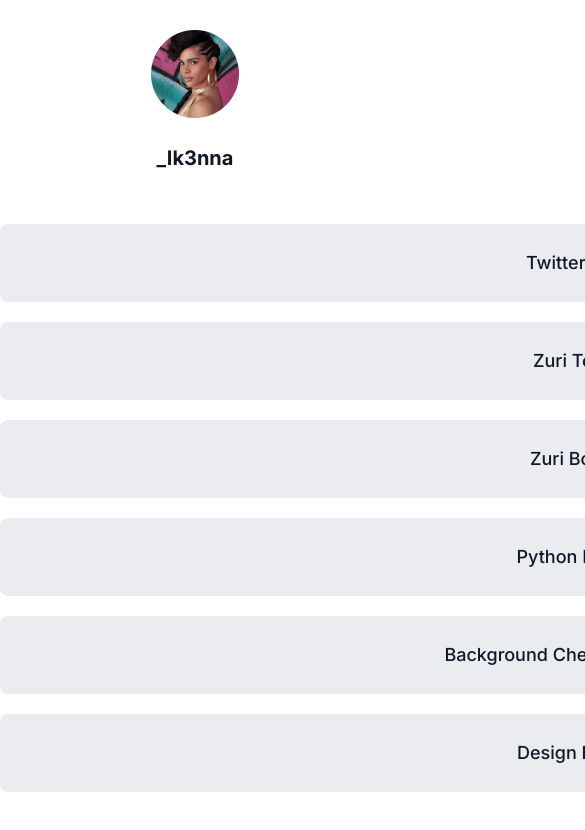
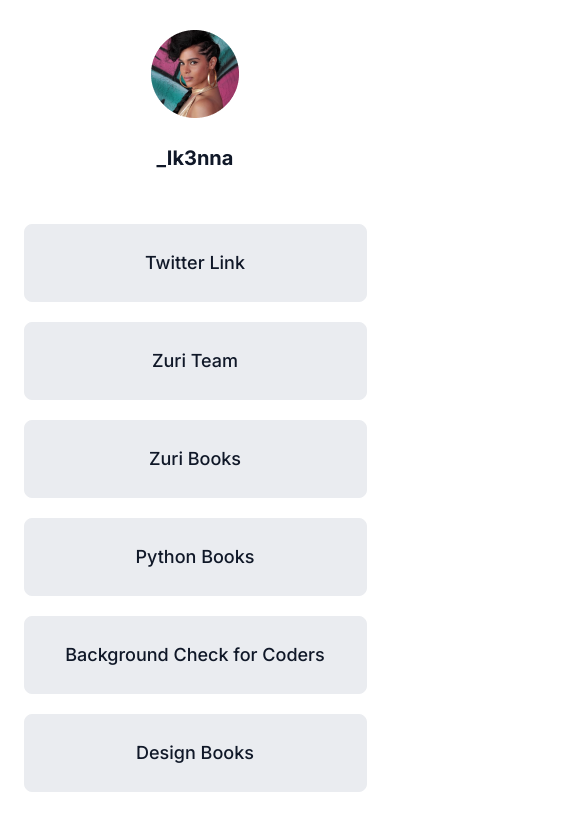
Before and after one commit to Ik3nna/HNG-Internship, a React (Create React App) app in the folder Task1/: page / in a window 390 px wide. Shown: the top 830 px of the page, 585 px wide, since content can reach past the window. Built offline with nearby package versions, Linux system fonts and the light colour scheme.

Commit message:
Responsiveness across devices

```diff
--- a/Task1/src/data.js
+++ b/Task1/src/data.js
@@ -1,32 +1,32 @@
 export const links = [
     {
         id: 1,
-        name: "twitter link",
+        name: "Twitter Link",
         linkTo: "https://twitter.com/_ik3nna"
     },
     {
         id: 2,
-        name: "zuri team",
+        name: "Zuri Team",
         linkTo: "https://training.zuri.team"
     },
     {
         id: 3,
-        name: "zuri books",
+        name: "Zuri Books",
         linkTo: "http://books.zuri.team"
     },
     {
         id: 4,
-        name: "python books",
+        name: "Python Books",
         linkTo: "https://books.zuri.team/python-for-beginners?ref_id=ikenna"
     },
     {
         id: 5,
-        name: "background check for coders",
+        name: "Background Check for Coders",
         linkTo: "https://background.zuri.team"
     },
     {
         id: 6,
-        name: "design books",
+        name: "Design Books",
         linkTo: "https://books.zuri.team/design-rules"
     }
 ]
--- a/Task1/src/index.css
+++ b/Task1/src/index.css
@@ -42,7 +42,6 @@
   font-weight: 500;
   font-size: 18px;
   line-height: 28px;
-  text-transform: capitalize;
   margin: 20px auto;
   width: 1152px;
   padding: 24px 32px;
@@ -50,3 +49,20 @@
   border: 1px solid var(--linkBackground);
   cursor: pointer;
 }
+
+
+@media (min-width: 992px) and (max-width: 1199px) {
+  a {
+    width: 85vw;
+  }
+}
+@media (min-width: 576px) and (max-width: 991px) {
+  a {
+    width: 85vw;
+  }
+}
+@media (max-width: 575px) {
+  a {
+    width: 343px;
+  }
+}
```
